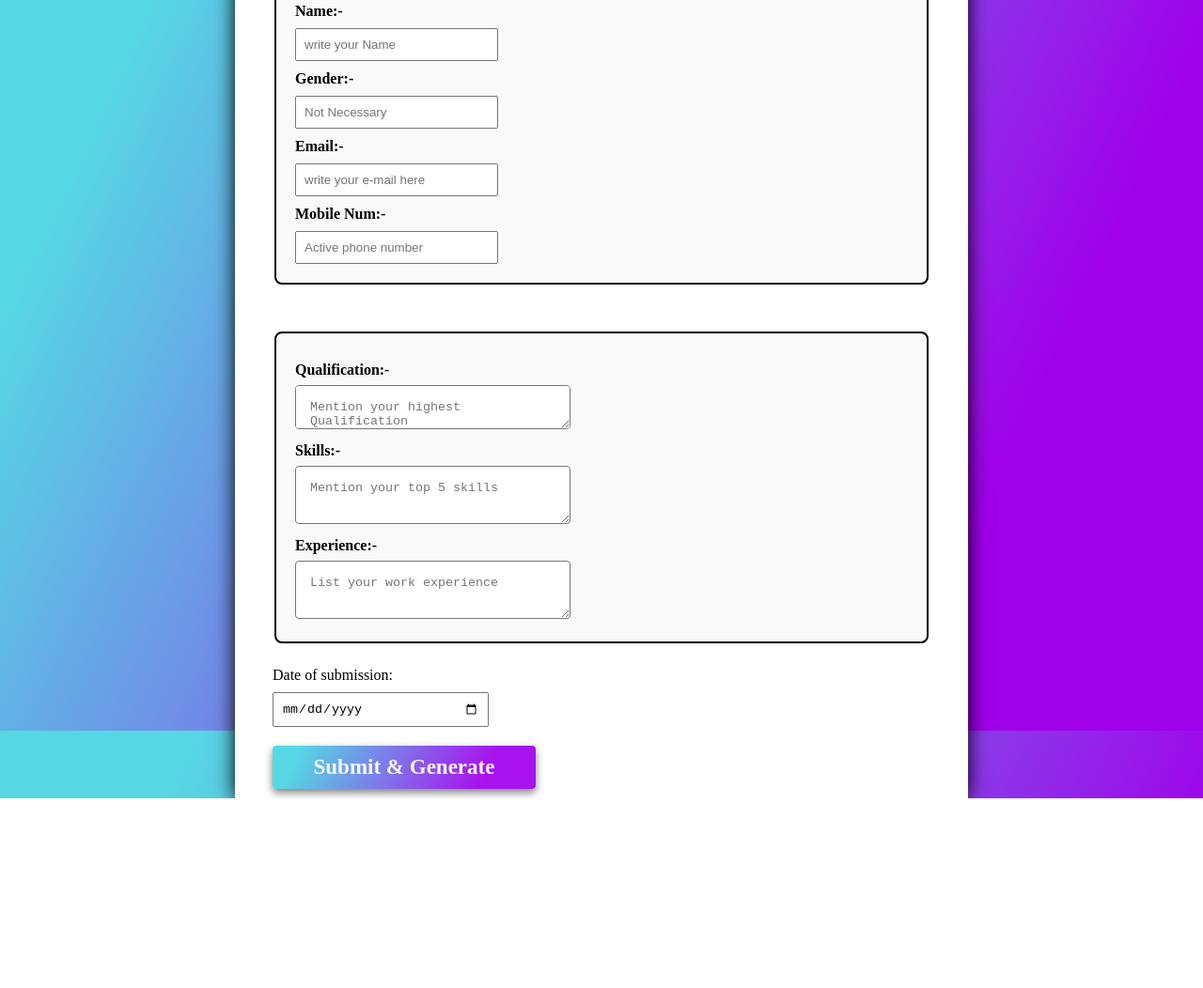
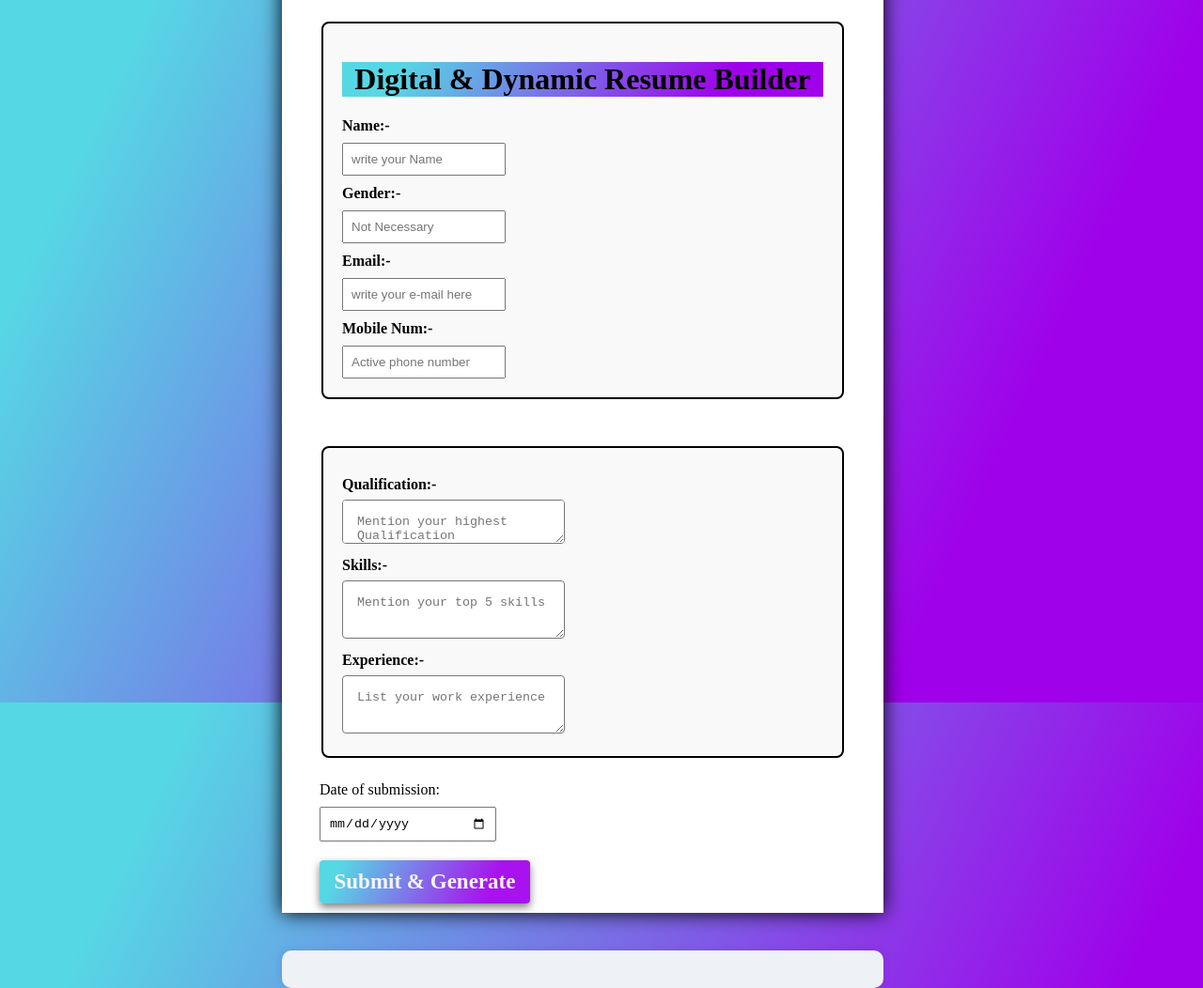
Before and after one commit to AYeshsidd/Q2-Hackathons, a plain HTML site: page milestone-three/index.html in a window 1280 px wide. Shown: the part 102-1154 px from the top of the page at 94% size. Before the commit the page ends 952 px from the top, so only its background shows below. Drawn offline with Linux system fonts and the light colour scheme.

Commit message:
Update style.css

```diff
--- a/milestone-three/style.css
+++ b/milestone-three/style.css
@@ -1,10 +1,12 @@
 .container {
     background: white;
-    width: 70%;
-    max-width: 700px;
+    /* width: 70%;
+    max-width: 700px; */
     padding: 25px 40px 10px 40px;
     box-shadow: 0px 0px 20px ;
     margin: 0;
+    max-width: 100%;
+
 
 }
 
@@ -14,12 +16,15 @@ h1{
 
 
 body {
-    display: flex;
+    display: block;
     align-items: center;
     justify-content: center;
-    padding: 40px;
+    padding-top: 50px;
+    padding-left: 300px;
+    /* changed padding so display be in little center */
     background: linear-gradient(115deg, #56d8e4 12%, #9f01ea 80%);
-
+    max-width: 50%;
+    /* max width takai pora page per nah phel jai form */
     height: 100vh;
     margin: 0;
 }
@@ -58,8 +63,6 @@ label {
 }
 
 button{
-
-
     display: block;
     width: 40%;
     color: whitesmoke;
@@ -70,14 +73,25 @@ button{
     font-size: 23px;
     font-family: 'Times New Roman', Times, serif;
     padding: 10px;
+    background: linear-gradient(115deg, #56d8e4 10%, #a812ee 80%);
+    cursor: pointer;
+}
 
 
+#form_display {
+    background-color: #eef1f6;
+    padding: 20px;
+    border-radius: 10px;
+    box-shadow: 0px 0px 10px rgba(0, 0, 0, 0.1);
+    margin-top: 40px;
 
 
+}
 
+#form_display h2 {
+    color: #333;
+}
 
-    background: linear-gradient(115deg, #56d8e4 10%, #a812ee 80%);
-
-
-    cursor: pointer;
+#form_display {
+    font-size: 18px;
 }
```
